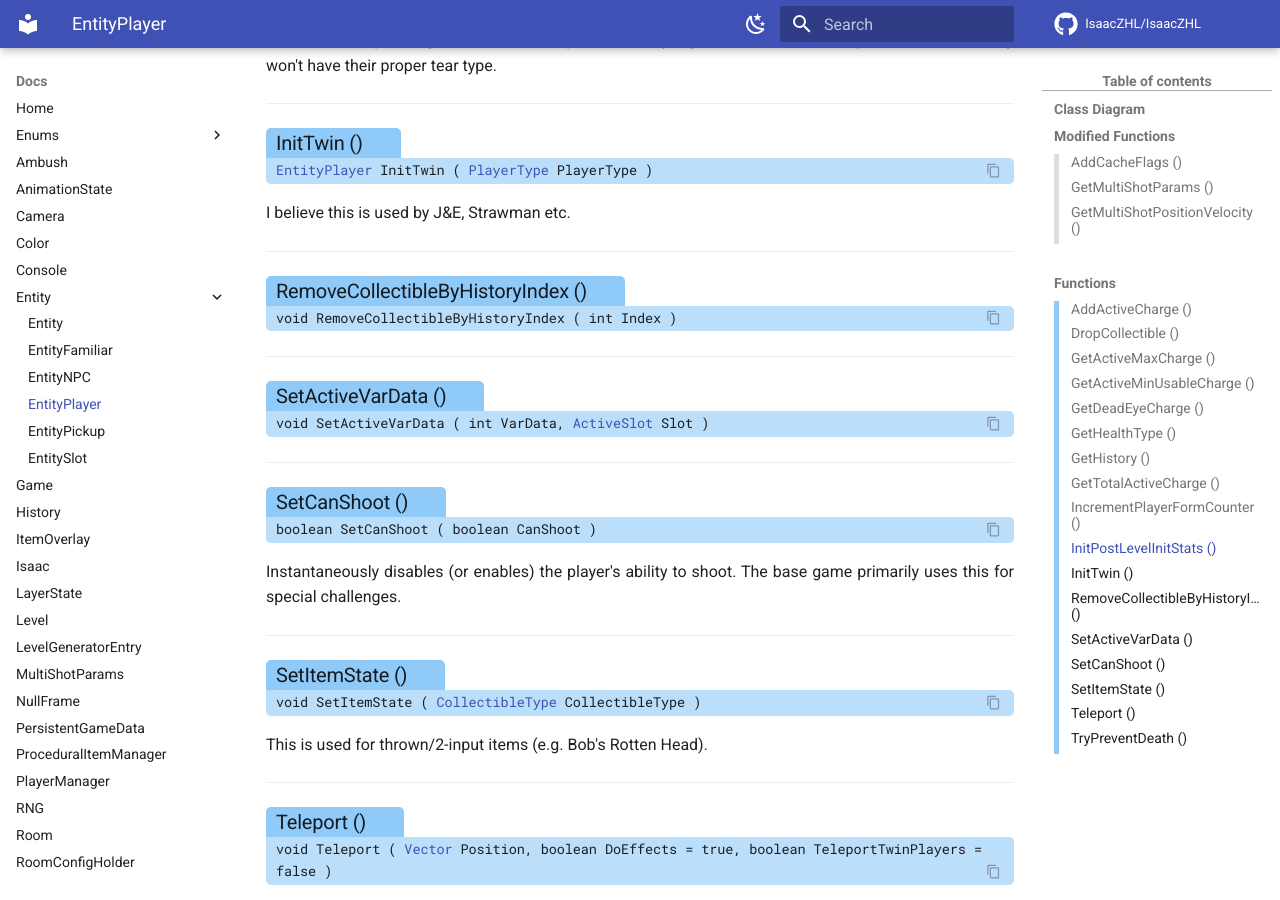
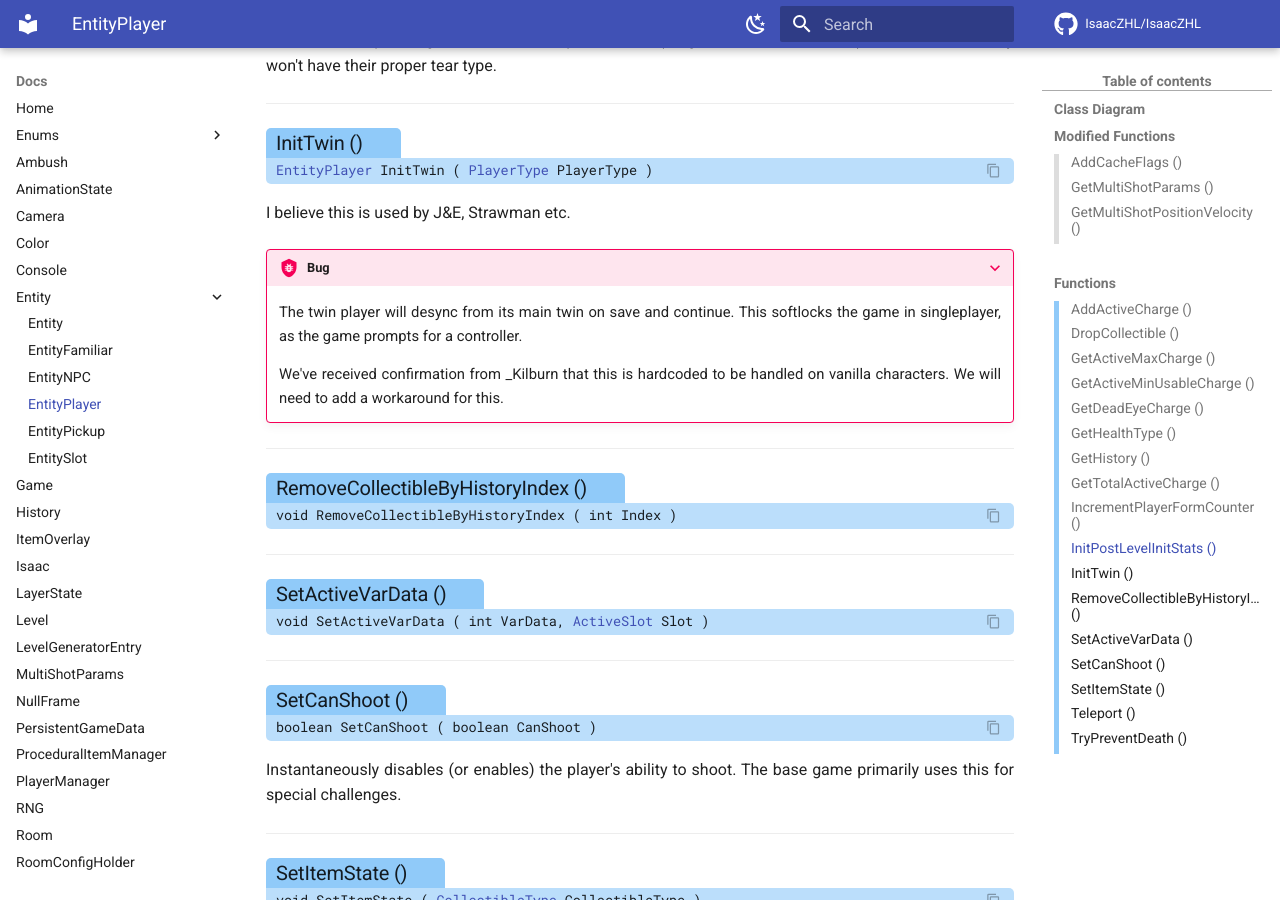
Before and after one commit to TeamREPENTOGON/REPENTOGON, an MkDocs documentation site: the page built from documentation/docs/EntityPlayer.md, in a window 1280 px wide and 900 px high, scrolled down 2830 px. Built offline with MkDocs 1.6.1 and Material for MkDocs 9.7.7, drawn with Linux system fonts in a browser that asks for light colours; comment, search, counter and statistics services are not loaded; the version menu is left out.

Commit message:
EntityPlayer:/InitTwin(): properly use UserdataPtr Also documents the bug found with InitTwin in #74

```diff
--- a/documentation/docs/EntityPlayer.md
+++ b/documentation/docs/EntityPlayer.md
@@ -72,6 +72,11 @@ ___
 #### [EntityPlayer](https://wofsauge.github.io/IsaacDocs/rep/EntityPlayer.html) InitTwin ( [PlayerType](https://wofsauge.github.io/IsaacDocs/rep/enums/PlayerType.html) PlayerType ) {: .copyable aria-label='Functions' }
 I believe this is used by J&E, Strawman etc.
 
+???+ bug "Bug"
+    The twin player will desync from its main twin on save and continue. This softlocks the game in singleplayer, as the game prompts for a controller.
+
+	We've received confirmation from \_Kilburn that this is hardcoded to be handled on vanilla characters. We will need to add a workaround for this.
+
 ___
 ### Remove·Collectible·By·History·Index () {: aria-label='Functions' }
 #### void RemoveCollectibleByHistoryIndex ( int Index ) {: .copyable aria-label='Functions' }
```
Also changed, not shown: 2 other files.
